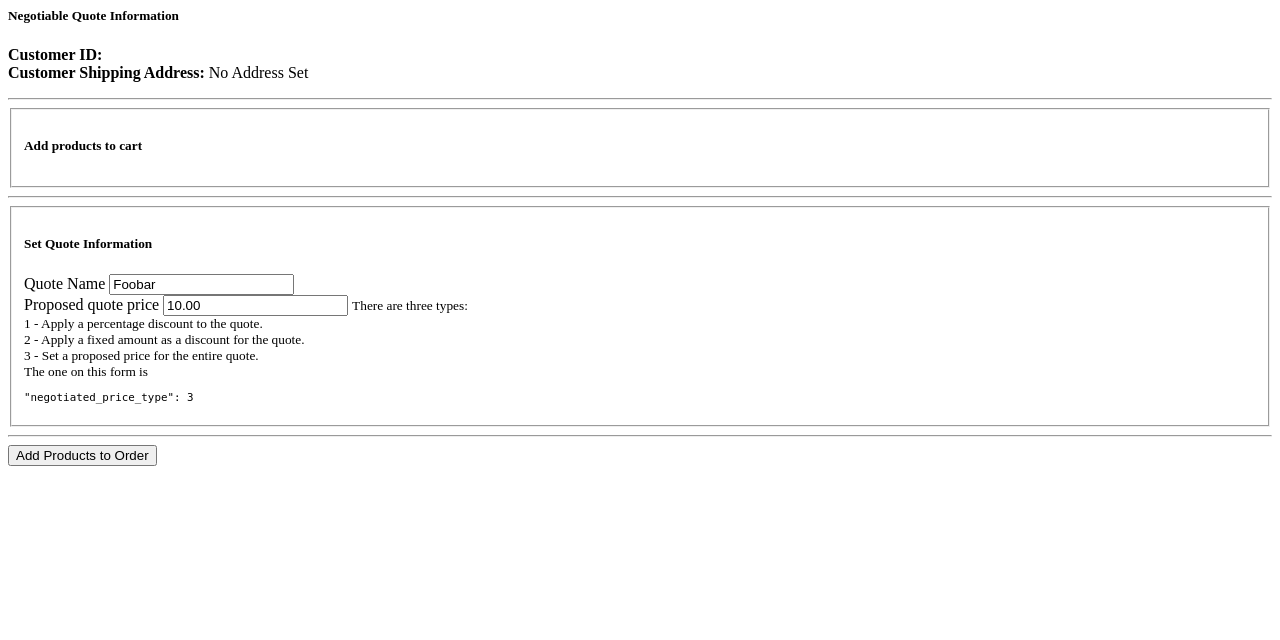
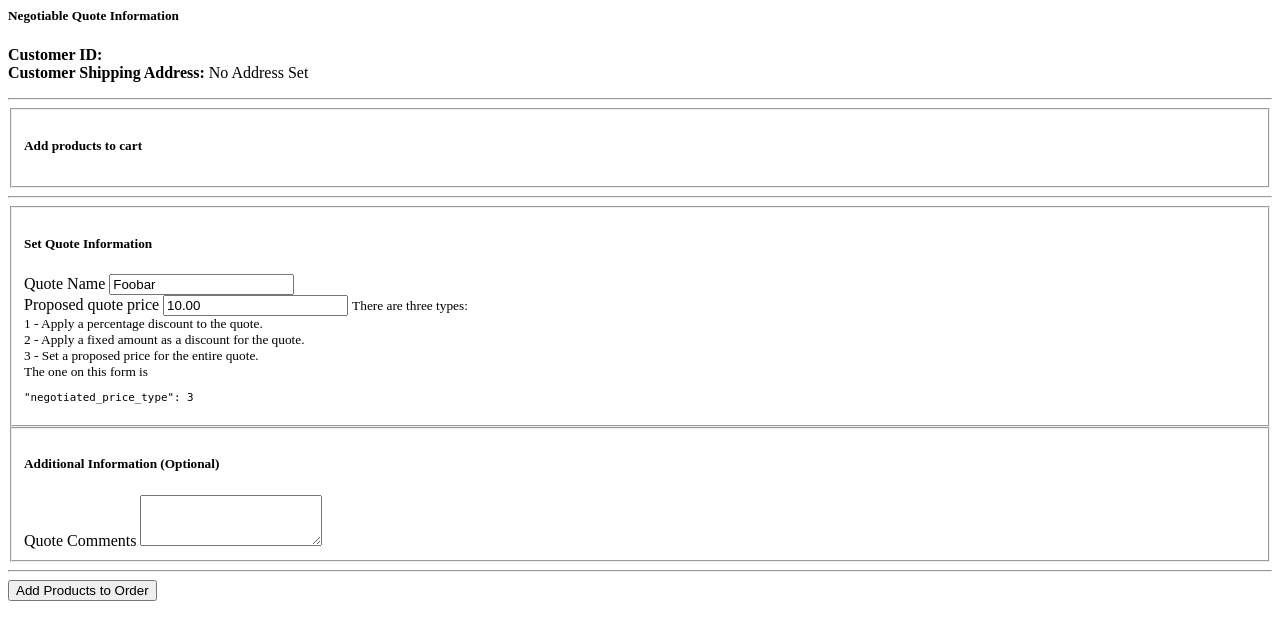
Before and after one commit to thaiscmky/QuotesApp, a PHP site: page /step2form.php in a window 1280 px wide. Shown: the top 640 px of the page. Run offline with PHP 8.4, Linux system fonts and the light colour scheme.

Commit message:
SI-94 Adds comment section to prototype and corrects labels on UI for each step

```diff
--- a/step2form.php
+++ b/step2form.php
@@ -36,6 +36,15 @@
             </div>
         </div>
     </fieldset>
+    <fieldset id="misc" class="form-group">
+        <h5 class="card-title">Additional Information (Optional)</h5>
+        <div class="form-row">
+            <div class="form-group col-md-6">
+                <label for="quoteComment">Quote Comments</label>
+                <textarea class="form-control" id="quoteComment" name="quoteComment" rows="3"></textarea>
+            </div>
+        </div>
+    </fieldset>
     <hr>
-    <button type="submit" class="btn btn-primary" id="createnegotiablequote">Add Products to Order</button>
+    <button type="submit" class="btn btn-primary" id="addproductstocart">Add Products to Order</button>
 </form>
--- a/stpfour_requestnquote.php
+++ b/stpfour_requestnquote.php
@@ -7,4 +7,4 @@ requestNegotiableQuote($request['quoteName'], isset($request['quoteComment']) ?
 setNegotiablePrice($request['quotePrice']);
 setNegotiableShippingMethod($info['shippingCarrierInfo']['carrier_code']);
 
-echo json_encode($negotiable_quote);
+echo json_encode(getNegotiableQuoteInfo());
```
Also changed, not shown: createNegotiableQuote.php (+13 -0 lines), index.php (+6 -3 lines).
